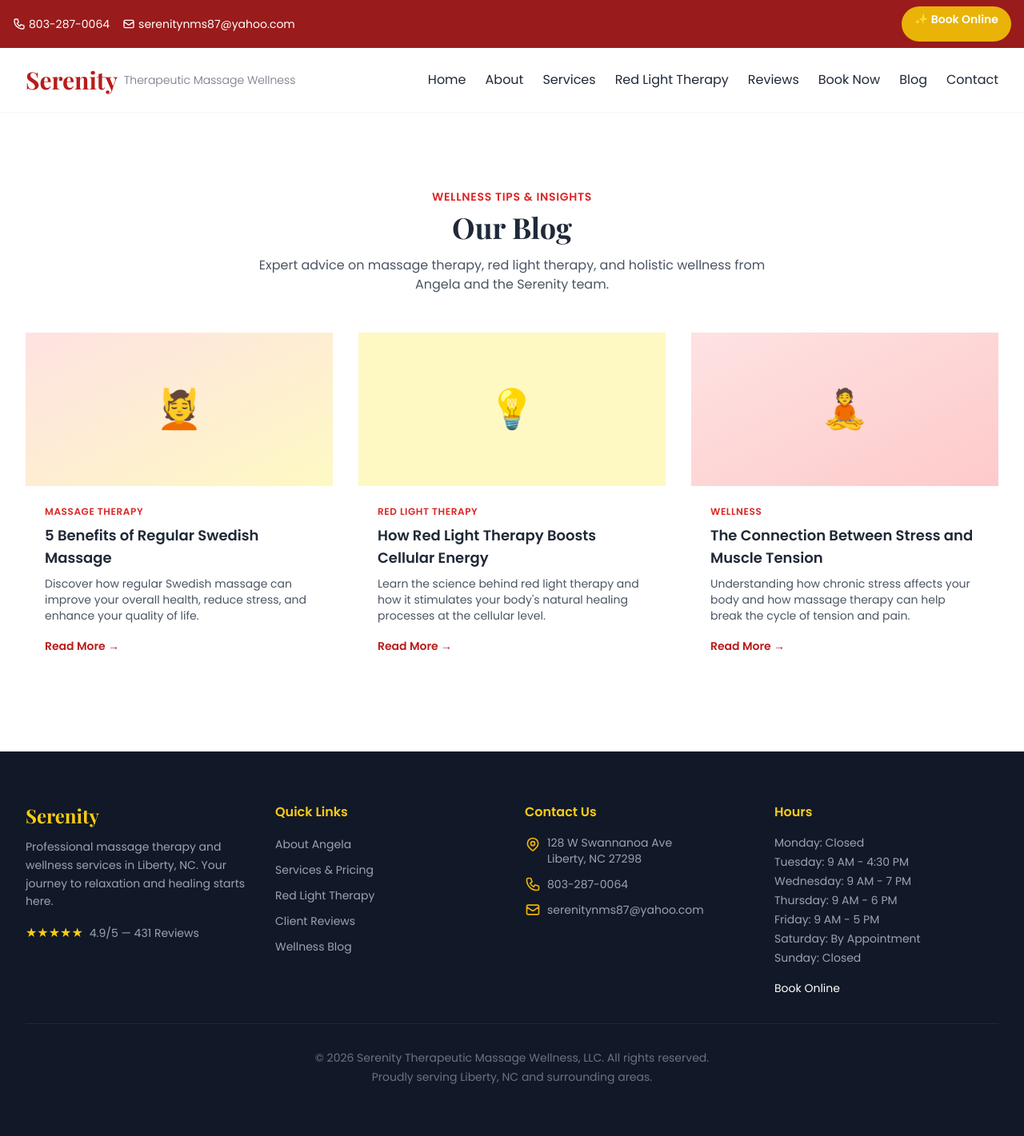
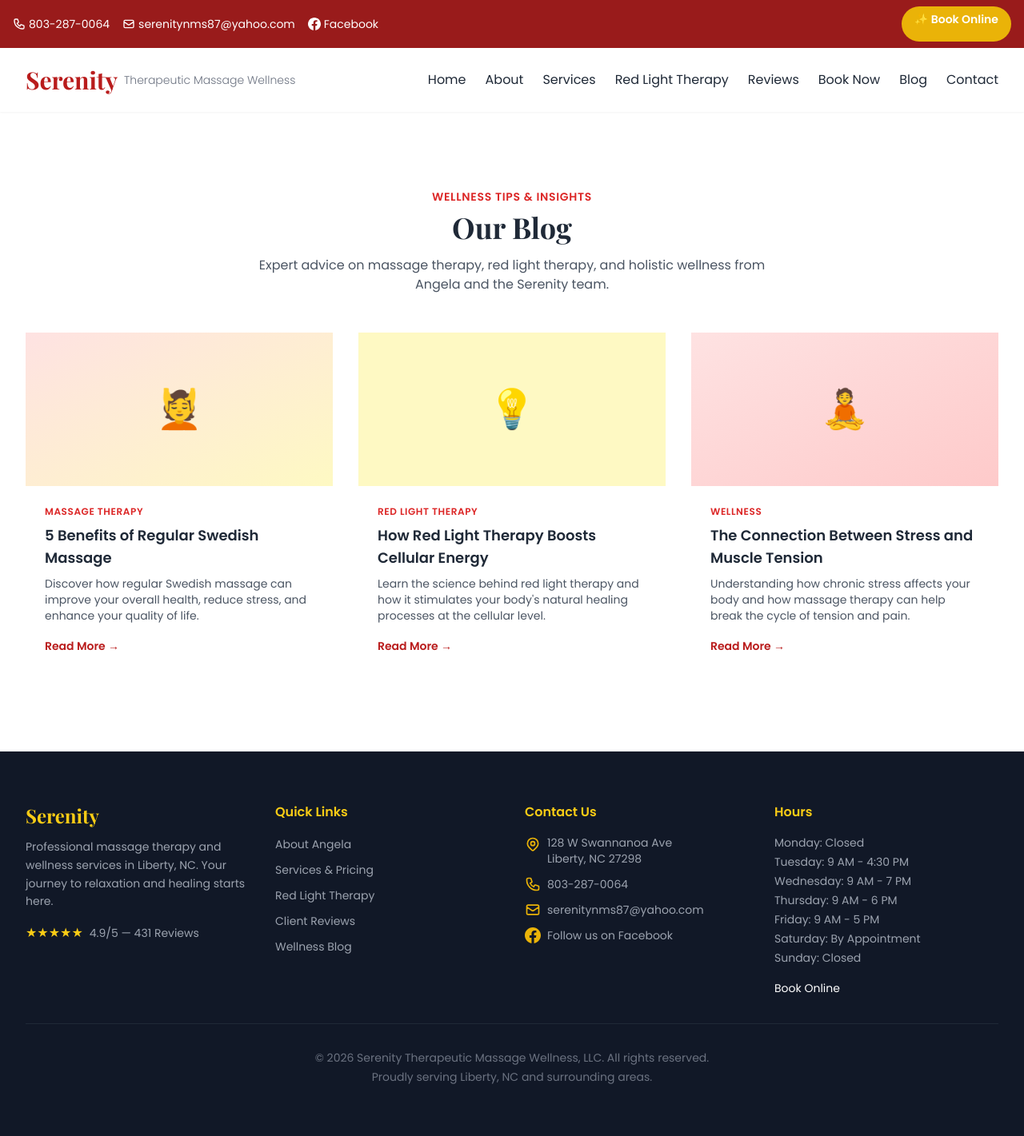
Before and after one commit to Liberty-Emporium/serenity-massage, a Django app: page /blog/ in a window 1280 px wide. Shown: the whole page at 80% size. Run offline with Django 5.2, Linux system fonts and the light colour scheme; some libraries are stand-ins or nearby versions.

Commit message:
feat: add Facebook link to top bar, footer, and JSON-LD sameAs

```diff
--- a/templates/base.html
+++ b/templates/base.html
@@ -122,7 +122,8 @@
         "image": "https://serenitytherapeuticspa.com/static/images/og-image.jpg",
         "logo": "https://serenitytherapeuticspa.com/static/images/logo.png",
         "sameAs": [
-            "https://www.massagebook.com/therapists/SerenityTherapeuticMas"
+            "https://www.massagebook.com/therapists/SerenityTherapeuticMas",
+            "https://www.facebook.com/share/1CtuQBGvfr/"
         ],
         "hasOfferCatalog": {
             "@type": "OfferCatalog",
@@ -317,6 +318,10 @@
                     <svg class="w-4 h-4" fill="none" stroke="currentColor" viewBox="0 0 24 24"><path stroke-linecap="round" stroke-linejoin="round" stroke-width="2" d="M3 8l7.89 5.26a2 2 0 002.22 0L21 8M5 19h14a2 2 0 002-2V7a2 2 0 00-2-2H5a2 2 0 00-2 2v10a2 2 0 002 2z"/></svg>
                     serenitynms87@yahoo.com
                 </a>
+                <a href="https://www.facebook.com/share/1CtuQBGvfr/" target="_blank" rel="noopener" class="flex items-center gap-1 hover:text-gold-300 transition-colors touch-target" aria-label="Follow us on Facebook">
+                    <svg class="w-4 h-4" fill="currentColor" viewBox="0 0 24 24"><path d="M24 12.073c0-6.627-5.373-12-12-12s-12 5.373-12 12c0 5.99 4.388 10.954 10.125 11.854v-8.385H7.078v-3.47h3.047V9.43c0-3.007 1.792-4.669 4.533-4.669 1.312 0 2.686.235 2.686.235v2.953H15.83c-1.491 0-1.956.925-1.956 1.874v2.25h3.328l-.532 3.47h-2.796v8.385C19.612 23.027 24 18.062 24 12.073z"/></svg>
+                    Facebook
+                </a>
             </div>
             <a href="https://www.massagebook.com/therapists/SerenityTherapeuticMas?src=external" target="_blank" rel="noopener" class="bg-gold-500 hover:bg-gold-600 text-white font-semibold px-4 py-1.5 rounded-full text-xs sm:text-sm transition-colors touch-target">
                 ✨ Book Online
@@ -413,6 +418,10 @@
                             <svg class="w-5 h-5 text-gold-500 shrink-0" fill="none" stroke="currentColor" viewBox="0 0 24 24"><path stroke-linecap="round" stroke-linejoin="round" stroke-width="2" d="M3 8l7.89 5.26a2 2 0 002.22 0L21 8M5 19h14a2 2 0 002-2V7a2 2 0 00-2-2H5a2 2 0 00-2 2v10a2 2 0 002 2z"/></svg>
                             <a href="mailto:serenitynms87@yahoo.com" class="hover:text-white transition-colors">serenitynms87@yahoo.com</a>
                         </li>
+                        <li class="flex items-center gap-2">
+                            <svg class="w-5 h-5 text-gold-500 shrink-0" fill="currentColor" viewBox="0 0 24 24"><path d="M24 12.073c0-6.627-5.373-12-12-12s-12 5.373-12 12c0 5.99 4.388 10.954 10.125 11.854v-8.385H7.078v-3.47h3.047V9.43c0-3.007 1.792-4.669 4.533-4.669 1.312 0 2.686.235 2.686.235v2.953H15.83c-1.491 0-1.956.925-1.956 1.874v2.25h3.328l-.532 3.47h-2.796v8.385C19.612 23.027 24 18.062 24 12.073z"/></svg>
+                            <a href="https://www.facebook.com/share/1CtuQBGvfr/" target="_blank" rel="noopener" class="hover:text-white transition-colors">Follow us on Facebook</a>
+                        </li>
                     </ul>
                 </div>
                 <!-- Hours & Booking -->
```
